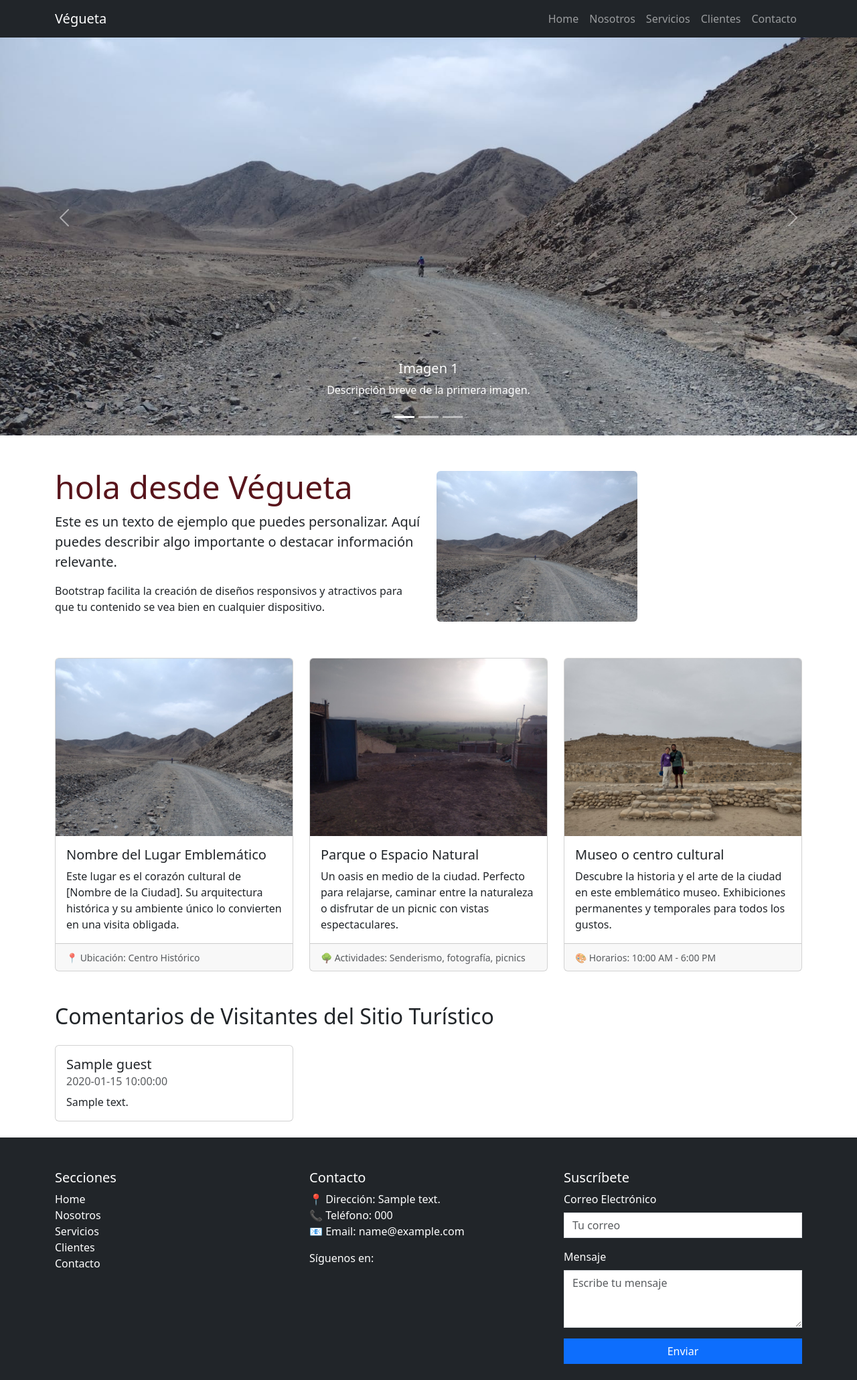
After one commit to pepeul1191/flask-react-clases, a Python web app: template main/templates/home.html in a window 1280 px wide. The commit adds this page. Shown: the whole page at 67% size. Run offline with Jinja, Linux system fonts and the light colour scheme; the template is opened without the code that fills it: most values are stand-ins (such as "Sample title", 1, 10 or a date in 2020).

Commit message:
templates

```diff
--- /dev/null
+++ b/main/templates/_website.html
@@ -0,0 +1,95 @@
+<!DOCTYPE html>
+<html lang="en">
+<head>
+  <meta charset="UTF-8">
+  <meta name="viewport" content="width=device-width, initial-scale=1.0">
+  <link rel="stylesheet" href="/css/styles.css">
+  <link rel="stylesheet" href="/css/bootstrap.min.css">
+  <title>{{locals['title'] | default('Végueta')}}</title>
+  {% block extra_head %}{% endblock %}
+</head>
+<body>
+  <!-- menu de navegación -->
+  <nav class="navbar navbar-expand-lg navbar-dark bg-dark fixed-top">
+    <div class="container">
+      <a class="navbar-brand" href="/">Végueta</a>
+      <button class="navbar-toggler" type="button" data-bs-toggle="collapse" data-bs-target="#navbarNav" aria-controls="navbarNav" aria-expanded="false" aria-label="Toggle navigation">
+        <span class="navbar-toggler-icon"></span>
+      </button>
+      <div class="collapse navbar-collapse" id="navbarNav">
+        <ul class="navbar-nav ms-auto">
+          <li class="nav-item">
+            <a class="nav-link {% if locals['nav_active'] == 'home' %}active{% endif %}" href="/">Home</a>
+          </li>
+          <li class="nav-item">
+            <a class="nav-link {% if locals['nav_active'] == 'nosotros' %}active{% endif %}" href="/nosotros">Nosotros</a>
+          </li>
+          <li class="nav-item">
+            <a class="nav-link" href="#">Servicios</a>
+          </li>
+          <li class="nav-item">
+            <a class="nav-link" href="#">Clientes</a>
+          </li>
+          <li class="nav-item">
+            <a class="nav-link {% if locals['nav_active'] == 'contacto' %}active{% endif %}" href="/contacto">Contacto</a>
+          </li>
+        </ul>
+      </div>
+    </div>
+  </nav>
+  {% block content %}{% endblock %}
+  <!-- footer -->
+  <footer class="bg-dark text-white pt-5">
+    <div class="container">
+      <div class="row">
+        <!-- Secciones de la página -->
+        <div class="col-md-4 mb-4">
+          <h5>Secciones</h5>
+          <ul class="list-unstyled">
+            <li><a href="#" class="text-white text-decoration-none">Home</a></li>
+            <li><a href="#" class="text-white text-decoration-none">Nosotros</a></li>
+            <li><a href="#" class="text-white text-decoration-none">Servicios</a></li>
+            <li><a href="#" class="text-white text-decoration-none">Clientes</a></li>
+            <li><a href="#" class="text-white text-decoration-none">Contacto</a></li>
+          </ul>
+        </div>
+
+        <!-- Información de contacto -->
+        <div class="col-md-4 mb-4">
+          <h5>Contacto</h5>
+          <p>
+            📍 Dirección: {{info['address']}}<br>
+            📞 Teléfono: {{info['phone']}}<br>
+            📧 Email: {{info['email']}}
+          </p>
+          <p>Síguenos en:</p>
+          <a href="#" class="text-white me-3"><i class="bi bi-facebook"></i></a>
+          <a href="#" class="text-white me-3"><i class="bi bi-twitter"></i></a>
+          <a href="#" class="text-white"><i class="bi bi-instagram"></i></a>
+        </div>
+
+        <!-- Formulario -->
+        <div class="col-md-4 mb-4">
+          <h5>Suscríbete</h5>
+          <form action="#" method="POST">
+            <div class="mb-3">
+              <label for="email" class="form-label">Correo Electrónico</label>
+              <input type="email" class="form-control" id="email" name="email" placeholder="Tu correo" required>
+            </div>
+            <div class="mb-3">
+              <label for="mensaje" class="form-label">Mensaje</label>
+              <textarea class="form-control" id="mensaje" name="mensaje" rows="3" placeholder="Escribe tu mensaje"></textarea>
+            </div>
+            <button type="submit" class="btn btn-primary w-100">Enviar</button>
+          </form>
+        </div>
+      </div>
+    </div>
+
+    {{copyright(2025)|safe}}
+  </footer>
+  <!-- scripts -->
+  <script src="/js/bootstrap.min.js"></script>
+  {% block extra_scripts %}{% endblock %}
+</body>
+</html>
--- /dev/null
+++ b/main/templates/home.html
@@ -0,0 +1,144 @@
+{% extends './_website.html' %}
+{% block extra_head %}
+{% endblock %}
+
+
+{% block content %}
+<!-- slider -->
+<div id="carouselExample" class="carousel slide" data-bs-ride="carousel">
+  <!-- Indicadores -->
+  <div class="carousel-indicators">
+    <button type="button" data-bs-target="#carouselExample" data-bs-slide-to="0" class="active" aria-current="true" aria-label="Slide 1"></button>
+    <button type="button" data-bs-target="#carouselExample" data-bs-slide-to="1" aria-label="Slide 2"></button>
+    <button type="button" data-bs-target="#carouselExample" data-bs-slide-to="2" aria-label="Slide 3"></button>
+  </div>
+
+  <!-- Contenido del slider -->
+  <div class="carousel-inner">
+    <div class="carousel-item active">
+      <img src="/img/img01.jpeg" class="d-block w-100" alt="Imagen 1">
+      <div class="carousel-caption d-none d-md-block">
+        <h5>Imagen 1</h5>
+        <p>Descripción breve de la primera imagen.</p>
+      </div>
+    </div>
+    <div class="carousel-item">
+      <img src="/img/img02.jpeg" class="d-block w-100" alt="Imagen 2">
+      <div class="carousel-caption d-none d-md-block">
+        <h5>Imagen 2</h5>
+        <p>Descripción breve de la segunda imagen.</p>
+      </div>
+    </div>
+    <div class="carousel-item">
+      <img src="/img/img03.jpeg" class="d-block w-100" alt="Imagen 3">
+      <div class="carousel-caption d-none d-md-block">
+        <h5>Imagen 3</h5>
+        <p>Descripción breve de la tercera imagen.</p>
+      </div>
+    </div>
+  </div>
+
+  <!-- Controles de navegación -->
+  <button class="carousel-control-prev" type="button" data-bs-target="#carouselExample" data-bs-slide="prev">
+    <span class="carousel-control-prev-icon" aria-hidden="true"></span>
+    <span class="visually-hidden">Anterior</span>
+  </button>
+  <button class="carousel-control-next" type="button" data-bs-target="#carouselExample" data-bs-slide="next">
+    <span class="carousel-control-next-icon" aria-hidden="true"></span>
+    <span class="visually-hidden">Siguiente</span>
+  </button>
+</div>
+<!-- info -->
+<div class="container my-5">
+  <div class="row align-items-center">
+    <!-- Columna Izquierda -->
+    <div class="col-md-6">
+      <h1 class="display-5" id="titulo">Título de la Sección</h1>
+      <p class="lead">
+        Este es un texto de ejemplo que puedes personalizar. Aquí puedes describir algo importante o destacar información relevante.
+      </p>
+      <p>
+        Bootstrap facilita la creación de diseños responsivos y atractivos para que tu contenido se vea bien en cualquier dispositivo.
+      </p>
+    </div>
+
+    <!-- Columna Derecha -->
+    <div class="col-md-6">
+      <img id="figurita" src="/img/img01.jpeg" alt="Imagen de ejemplo" height="500" width="300"  class="img-fluid rounded">
+    </div>
+  </div>
+</div>
+<!--atractivos -->
+<div class="container my-5">
+  <div class="row g-4" id="fila">
+    <!-- Atractivo 1 -->
+    <div class="col-md-4">
+      <div class="card h-100">
+        <img src="/img/img01.jpeg" class="card-img-top" alt="Lugar emblemático">
+        <div class="card-body">
+          <h5 class="card-title">Nombre del Lugar Emblemático</h5>
+          <p class="card-text">
+            Este lugar es el corazón cultural de [Nombre de la Ciudad]. Su arquitectura histórica y su ambiente único lo convierten en una visita obligada.
+          </p>
+        </div>
+        <div class="card-footer">
+          <small class="text-muted">📍 Ubicación: Centro Histórico</small>
+        </div>
+      </div>
+    </div>
+
+    <!-- Atractivo 2
+    <div class="col-md-4">
+      <div class="card h-100">
+        <img src="/img/img02.jpeg" class="card-img-top" alt="Parque o espacio natural">
+        <div class="card-body">
+          <h5 class="card-title">Parque o Espacio Natural</h5>
+          <p class="card-text">
+            Un oasis en medio de la ciudad. Perfecto para relajarse, caminar entre la naturaleza o disfrutar de un picnic con vistas espectaculares.
+          </p>
+        </div>
+        <div class="card-footer">
+          <small class="text-muted">🌳 Actividades: Senderismo, fotografía, picnics</small>
+        </div>
+      </div>
+    </div>
+
+
+    <div class="col-md-4">
+      <div class="card h-100">
+        <img src="/img/img03.jpeg" class="card-img-top" alt="Museo o centro cultural">
+        <div class="card-body">
+          <h5 class="card-title">Museo o Centro Cultural</h5>
+          <p class="card-text">
+            Descubre la historia y el arte de la ciudad en este emblemático museo. Exhibiciones permanentes y temporales para todos los gustos.
+          </p>
+        </div>
+        <div class="card-footer">
+          <small class="text-muted">🎨 Horarios: 10:00 AM - 6:00 PM</small>
+        </div>
+      </div>
+    </div>
+    -->
+  </div>
+</div>
+<!-- comentarios positivos -->
+<div class="container mt-5">
+  <h2 class="mb-4">Comentarios de Visitantes del Sitio Turístico</h2>
+  <div class="row">
+    {% for comment in locals['comments'] %}
+      <div class="col-md-4">
+          <div class="card mb-4">
+              <div class="card-body">
+                  <h5 class="card-title">{{comment['guest']}}</h5>
+                  <h6 class="card-subtitle mb-2 text-muted">{{comment['date']}}</h6>
+                  <p class="card-text">{{comment['comment']}}</p>
+              </div>
+          </div>
+      </div>
+    {% endfor %}
+  </div>
+</div>
+{% endblock %}
+{% block extra_scripts %}
+  <script src="/js/home.js"></script>
+{% endblock %}
--- /dev/null
+++ b/static/css/contacto.css
@@ -0,0 +1,3 @@
+.contacto-container{
+  padding-top: 20px;
+}
--- a/static/css/styles.css
+++ b/static/css/styles.css
@@ -48,40 +48,20 @@
   color: #333;
 }
 
-
-.video-background {
-  position: absolute;
-  top: 0;
-  left: 0;
-  width: 100%;
-  height: 100%;
-  object-fit: cover;
-  z-index: -1; /* Envía el video detrás del contenido */
+.navbar-dark .navbar-nav .nav-link:hover {
+  color: #ffc107; /* Cambia a amarillo */
+  transition: color 0.3s ease;
 }
 
-/* Ajusta la altura de la sección */
-.hero-slider {
-  height: 100vh;
-  position: relative;
-  display: flex;
-  align-items: center;
-  justify-content: center;
-  color: white;
-  text-align: center;
-  background: rgba(0, 0, 0, 0.5); /* Oscurece el fondo para legibilidad */
+.carousel-item img {
+  height: 650px; /* Ajusta a la altura deseada */
+  object-fit: cover; /* Asegura que la imagen cubra el espacio sin deformarse */
 }
 
-/* Añade un efecto de degradado */
-.hero-overlay {
-  position: absolute;
-  top: 0;
-  left: 0;
-  width: 100%;
-  height: 100%;
-  background: rgba(0, 0, 0, 0.5); /* Transparencia oscura */
-  z-index: 1;
+.contacto-container{
+  margin-top: 4rem !important;
 }
 
-.hero-content {
-  z-index: 2;
+.form-control, .btn{
+  border-radius: 0px !important;
 }
--- /dev/null
+++ b/static/js/contacto.js
@@ -0,0 +1 @@
+alert('contacto')
--- /dev/null
+++ b/static/js/home.js
@@ -0,0 +1,79 @@
+function crearTarjetas(){
+  var contenidos = [{
+    'src': '/img/img02.jpeg',
+    'alt': 'Parque o espacio natural',
+    'title': 'Parque o Espacio Natural',
+    'p': 'Un oasis en medio de la ciudad. Perfecto para relajarse, caminar entre la naturaleza o disfrutar de un picnic con vistas espectaculares.',
+    'footer': '🌳 Actividades: Senderismo, fotografía, picnics',
+  },{
+    'src': '/img/img03.jpeg',
+    'alt': 'Museo o centro cultural',
+    'title': 'Museo o centro cultural',
+    'p': 'Descubre la historia y el arte de la ciudad en este emblemático museo. Exhibiciones permanentes y temporales para todos los gustos.',
+    'footer': '🎨 Horarios: 10:00 AM - 6:00 PM',
+  }];
+
+  contenidos.forEach(function(contenido) {
+    var div1 = document.createElement('div');
+    div1.classList.add('col-md-4');
+    var div2 = document.createElement('div');
+    div2.classList.add('card');
+    div2.classList.add('h-100');
+    var imagen = document.createElement('img');
+    imagen.src = contenido.src;
+    imagen.classList.add('card-img-top');
+    imagen.alt = contenido.alt;
+    var cardBody = document.createElement('div');
+    cardBody.classList.add('card-body');
+    var h5 = document.createElement('h5');
+    h5.classList.add('card-title');
+    h5.innerHTML = contenido.title;
+    var p = document.createElement('p');
+    p.classList.add('card-text');
+    p.innerHTML = contenido.p;
+    cardBody.appendChild(h5);
+    cardBody.appendChild(p);
+    var cardFooter = document.createElement('div');
+    cardFooter.classList.add('card-footer');
+    var small = document.createElement('small');
+    small.classList.add('text-muted');
+    small.innerHTML = contenido.footer;
+    cardFooter.appendChild(small);
+
+    div2.appendChild(imagen)
+    div2.appendChild(cardBody)
+    div2.appendChild(cardFooter)
+    div1.appendChild(div2)
+
+    var fila = document.getElementById('fila');
+    fila.appendChild(div1);
+  });
+}
+
+document.getElementById("email").addEventListener("blur", function() {
+  const regexCorreo = /^[a-zA-Z0-9._%+-]+@[a-zA-Z0-9.-]+\.[a-zA-Z]{2,}$/;
+  var correo = this.value;
+  if (regexCorreo.test(correo) == false) {
+    alert(`${correo} NO es un correo válido.`);
+  }
+});
+
+document.addEventListener('DOMContentLoaded', () => {
+  console.log('hola home');
+  var htitulo = document.getElementById('titulo');
+  console.log(htitulo);
+  htitulo.innerHTML = 'hola desde Végueta';
+  htitulo.classList.add('text-danger-emphasis');
+  console.log(htitulo.classList);
+  crearTarjetas();
+});
+
+document.getElementById("figurita").addEventListener("mouseover", function() {
+  var figurita = document.getElementById('figurita');
+  figurita.src = '/img/img02.jpeg';
+});
+
+document.getElementById("figurita").addEventListener("mouseout", function() {
+  var figurita = document.getElementById('figurita');
+  figurita.src = '/img/img01.jpeg';
+});
--- /dev/null
+++ b/static/js/nosotros.js
@@ -0,0 +1 @@
+alert('nosotros')
```
Also changed, not shown: main/application.py (+10 -0 lines), main/constants.py (+9 -0 lines), main/helpers.py (+12 -0 lines), main/templates/contacto.html (added, +75 -0 lines), main/templates/nosotros.html (added, +28 -0 lines), main/views.py (+37 -7 lines), static/css/nosotros.css (added, +32 -0 lines), static/css/home.css (added).
